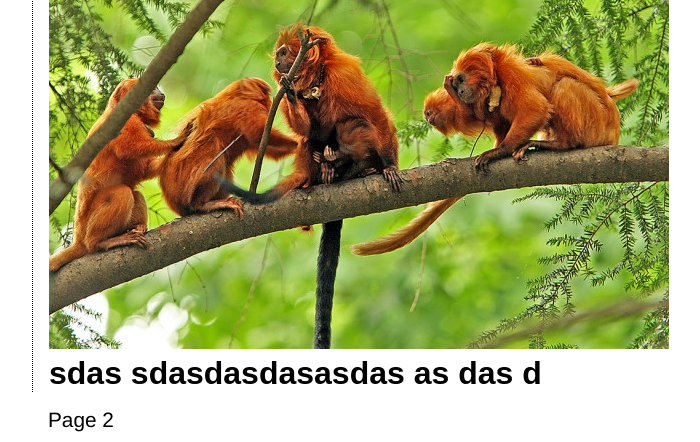
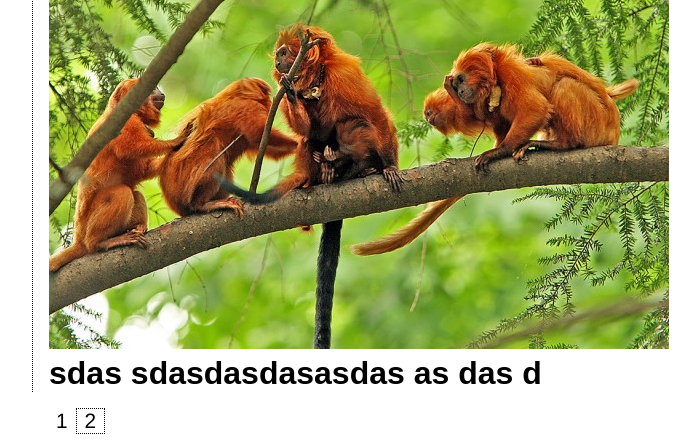
Before and after one commit to duckmin/blogcms, a PHP site: page /index_old.php in a window 1280 px wide. Shown: the part 2341-2783 px from the top of the page, without its empty margins (108-808 px from the left). Run offline with PHP 8.4, Linux system fonts and the light colour scheme; data comes from the database, SQL or seed files in the repository; some web fonts are replaced.

Commit message:
adjusted paginator and paginaton style

```diff
--- a/main/style/blog_style.css
+++ b/main/style/blog_style.css
@@ -9,12 +9,12 @@ header h1 {
 	font-weight:100;
 }
 
-header > ul > li{
+header > ul > li, section.main > ul.paginator > li{
 	padding:0 0.5rem;
 	border:1px dotted black;
 }
 
-header > ul > li.current-cat{
+header > ul > li.current-cat, section.main > ul.paginator > li.current-cat{
 	border:none;
 }
 
@@ -124,9 +124,14 @@ section.main > ul.paginator > li {
 section.main > ul.paginator > li:nth-child(1){
 	margin-left:1rem;
 }
-
+/*
 section.main > ul.paginator > li:nth-child(2){
 	margin-left:20px;
+}
+*/
+
+section.main > ul.paginator > li.current-page-select{
+	background-color:blue;
 }
 
 
--- a/server/classes/DBHelper.php
+++ b/server/classes/DBHelper.php
@@ -13,7 +13,6 @@
 	{
 		static public function dbConnection(){
 			$conn = new PDO('mysql:host='.$GLOBALS['db_server'].';dbname=blog', $GLOBALS['db_user'], $GLOBALS['db_pw']);
-			//$conn = new PDO('mysql:host=205.178.146.110;dbname=php_blog', 'rogordon', 'Weezer25');
 			$conn->setAttribute(PDO::ATTR_ERRMODE, PDO::ERRMODE_EXCEPTION);
 			return $conn;
 		}
--- a/server/configs.php
+++ b/server/configs.php
@@ -51,11 +51,12 @@ function paginator( $page_num, $amount_retrieved, $amount_per_page, $add_to_base
 	$paginator="<ul class='paginator' >";
 	if( $page_num>1 ){
 		$back=$page_num-1;
-		$paginator.="<li><a href='".$GLOBALS['base_url']."/blog.php".$add_to_base."p=".$back."' >Page ".$back."</a></li>";
+		$paginator.="<li><a href='".$GLOBALS['base_url']."/blog.php".$add_to_base."p=".$back."' >".$back."</a></li>";
 	}
+	$paginator.="<li class='current-cat' >".$page_num."</li>";
 	if( $amount_retrieved > $amount_per_page ){
 		$forward=$page_num+1;
-		$paginator.="<li><a href='".$GLOBALS['base_url']."/blog.php".$add_to_base."p=".$forward."' >Page ".$forward."</a></li>";
+		$paginator.="<li><a href='".$GLOBALS['base_url']."/blog.php".$add_to_base."p=".$forward."' >".$forward."</a></li>";
 	}
 	return $paginator."</ul>";
 }
```
